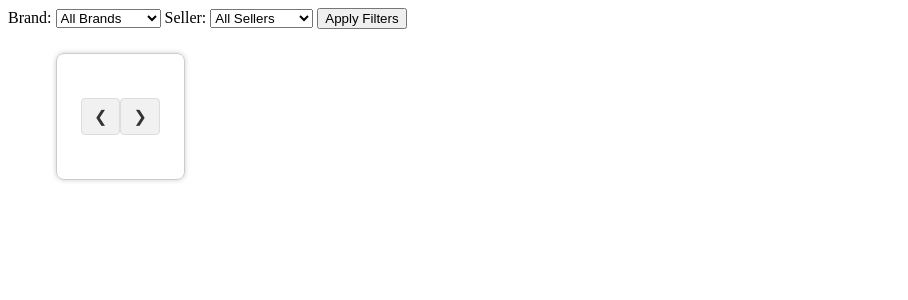
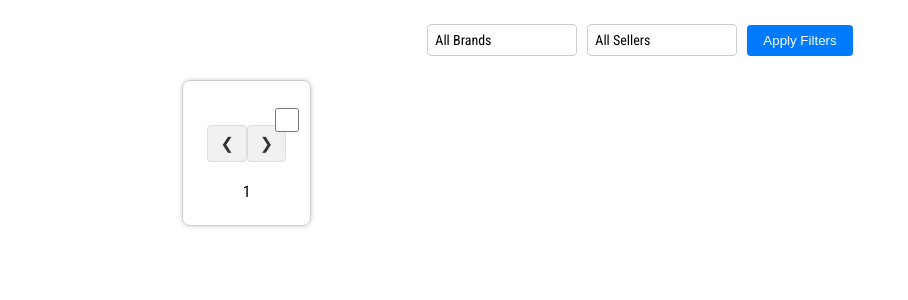
Before and after one commit to 143prudhvi/auction_site, a Django app: template product/templates/filtered_products.html in a window 1280 px wide. Shown: the top 300 px of the page, without its empty margins (0-908 px from the left). Run offline with Django 3.2, Linux system fonts and the light colour scheme; the template is opened without the code that fills it: most values are stand-ins (such as "Sample title", 1, 10 or a date in 2020).

Commit message:
Checkbox Change

```diff
--- a/product/templates/filtered_products.html
+++ b/product/templates/filtered_products.html
@@ -1,32 +1,21 @@
 <!DOCTYPE html>
 <html>
 <head>
-    <title>Filtered Products</title>
-    <style>
-        .slideshow-container {
-            max-width: 200px;
-            border: 1px solid #ccc;
-            padding: 24px;
-            box-shadow: 0px 0px 5px rgba(0, 0, 0, 0.2);
-            display: inline-block;
-            text-align: center;
-            margin: 8px;
-            border-radius: 8px;
-        }
-
-        .mySlides {
-            display: none;
-        }
-
-        .slideshow-img {
-            width: 100%;
-        }
-    </style>
+    <title>Auction Data</title>
+    <link class="favicon" rel="shortcut icon" type="image/x-icon" id="dynamic-favicon" href="https://ssbprod.wichita.edu/wu-shock-favicon.png">
+    <link rel="preconnect" href="https://fonts.googleapis.com">
+    <link rel="preconnect" href="https://fonts.gstatic.com" crossorigin>
+    <link href="https://fonts.googleapis.com/css2?family=Roboto+Condensed:ital,wght@0,300;0,400;0,700;1,300;1,400;1,700&display=swap" rel="stylesheet">
+    <link href="static/css/main.css" rel="stylesheet" type="text/css">
     <link href="static/css/slide-links-style.css" rel="stylesheet" type="text/css">
+    <link href="static/css/search-container.css" rel="stylesheet" type="text/css">
+    <link href="static/css/products.css" rel="stylesheet" type="text/css">
 </head>
 <body>
+    <div class="header"></div>
+    <div class="main">
         <form method="get" action="{% url 'filtered_products' %}">
-        <label for="brand">Brand:</label>
+            <div class="search-container">
                 <select name="brand" id="brand">
                     <option value="">All Brands</option>
                     {% for brand in distinct_brands %}
@@ -34,7 +23,6 @@
                     {% endfor %}
                 </select>
 
-        <label for="seller">Seller:</label>
                 <select name="seller" id="seller">
                     <option value="">All Sellers</option>
                     {% for seller in distinct_sellers %}
@@ -43,11 +31,13 @@
                 </select>
 
                 <button type="submit">Apply Filters</button>
+            </div>
         </form>
 
         <ul>
             {% for product in products %}
-            <div class="slideshow-container" data-id="{{product.productId}}">
+                <div class="{{product.productId}} slideshow-container" data-id="{{product.productId}}">
+                    <input type="checkbox" id="{{product.productId}}_checkbox" class="product-grey-scale" onclick="toggleGrayScale('{{product.productId}}')" name="product-grey-scale-checkbox">
                     {% for key,value in product_images.items %}
                         {% if product.productId in key %}
                             {% for image_link in value %}
@@ -63,9 +53,13 @@
                         <a class="prev" onclick="plusSlides(-1, '{{product.productId}}')">&#10094;</a>
                         <a class="next" onclick="plusSlides(1, '{{product.productId}}')">&#10095;</a>
                     </div>
+                    <strong class="product-id">{{product.productId}}</strong>
                 </div>
             {% endfor %}
         </ul>
+    </div>
+    <div class="footer"></div>
     <script src="static/js/slide-show.js"></script>
+    <script src="static/js/checkbox.js"></script>
 </body>
 </html>
--- a/product/views.py
+++ b/product/views.py
@@ -15,8 +15,8 @@ def filtered_products(request):
     product_images = {}
     for product in products:
         product_images[product.productId] = get_images_from_path("static/Images/" + product.pictureLocation)
-    distinct_brands = Product.objects.values_list('brand', flat=True).distinct()
-    distinct_sellers = Product.objects.values_list('sellerName', flat=True).distinct()
+    distinct_brands = Product.objects.values_list('brand', flat=True).order_by('brand').distinct()
+    distinct_sellers = Product.objects.values_list('sellerName', flat=True).order_by('sellerName').distinct()
 
     context = {
         'products': products,
--- /dev/null
+++ b/static/css/main.css
@@ -0,0 +1,8 @@
+.main{
+    width: 80%;
+    margin: auto;
+}
+
+body{
+    font-family: 'Roboto Condensed', sans-serif;
+}
--- /dev/null
+++ b/static/css/products.css
@@ -0,0 +1,31 @@
+.slideshow-container {
+    max-width: 160px;
+    border: 1px solid #ccc;
+    padding: 24px;
+    box-shadow: 0px 0px 5px rgba(0, 0, 0, 0.2);
+    display: inline-block;
+    text-align: center;
+    margin: 8px;
+    border-radius: 8px;
+    position: relative;
+}
+
+.mySlides {
+    display: none;
+}
+
+.product-grey-scale{
+    position: absolute;
+    right: 8px;
+    width: 24px;
+    height: 24px;
+}
+
+.slideshow-img {
+    width: 100%;
+}
+
+.product-id{
+    font-family: 'Roboto Condensed', sans-serif;
+    font-weight: 400;
+}
--- /dev/null
+++ b/static/css/search-container.css
@@ -0,0 +1,30 @@
+/* Reset default styles for select elements */
+select {
+    appearance: none;
+    border: 1px solid #ccc;
+    padding: 0.5em;
+    font-size: 14px;
+    border-radius: 4px;
+    background-color: white;
+    margin-right: 10px;
+    width: 150px;
+    font-family: 'Roboto Condensed', sans-serif;
+  }
+
+  /* Style the button */
+  button {
+    background-color: #007bff;
+    color: white;
+    border: none;
+    border-radius: 4px;
+    padding: 8px 16px;
+    cursor: pointer;
+  }
+
+  /* Container for alignment and spacing */
+  .search-container {
+    display: flex;
+    align-items: center;
+    justify-content: center;
+    margin-top: 24px;
+  }
--- /dev/null
+++ b/static/js/checkbox.js
@@ -0,0 +1,13 @@
+function toggleGrayScale(productId){
+    var checkbox = document.getElementById(productId+"_checkbox")
+    var products = document.getElementsByClassName(productId + " slideshow-container")
+    if (checkbox.checked) {
+        for(var i=0; i<products.length; i++){
+            products[i].style.filter = "opacity(30%)"
+        }
+    } else {
+        for(var i=0; i<products.length; i++){
+            products[i].style.filter = "none"
+        }
+    }
+}
--- a/static/js/slide-show.js
+++ b/static/js/slide-show.js
@@ -3,8 +3,6 @@ var products = document.getElementsByClassName("slideshow-container");
 for (i = 0; i < products.length; i++){
     showSlides(slideIndex, products[i].getAttribute("data-id"))
 }
-
-showSlides(slideIndex, );
 
 function plusSlides(n, productId) {
     showSlides(slideIndex += n, productId);
```
Also changed, not shown: product/static/css/main.css (added, +8 -0 lines), product/static/css/products.css (added, +31 -0 lines), product/static/css/search-container.css (added, +30 -0 lines), product/static/js/checkbox.js (added, +13 -0 lines), product/static/css/select-style.css (deleted). Lines whose indentation alone changed are shown as unchanged.
